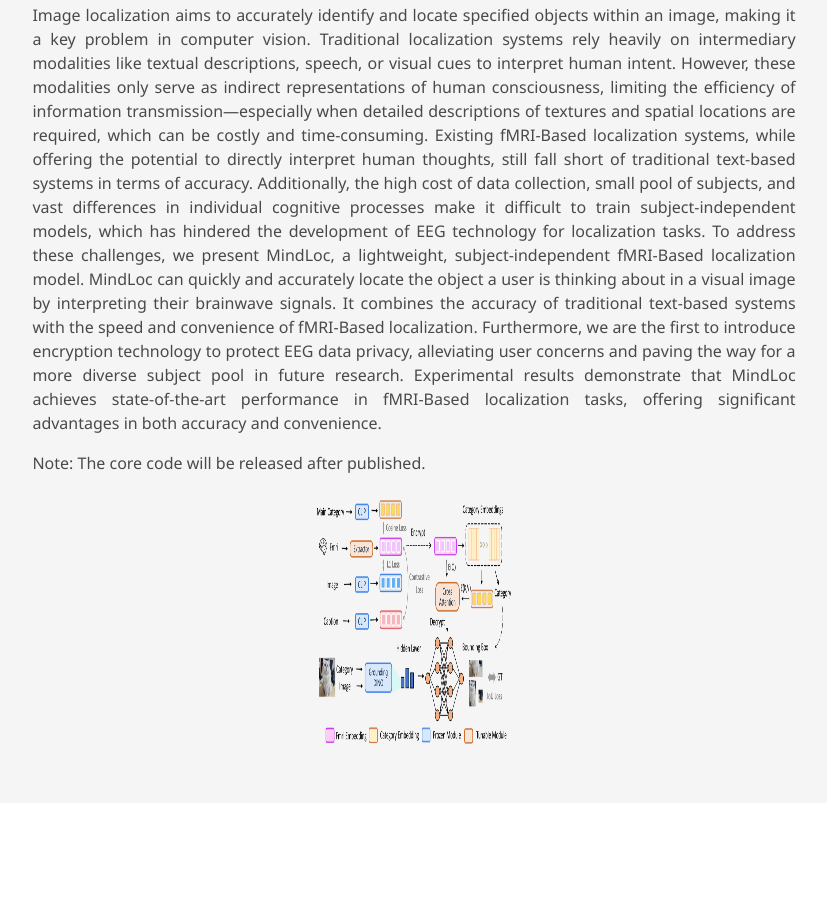
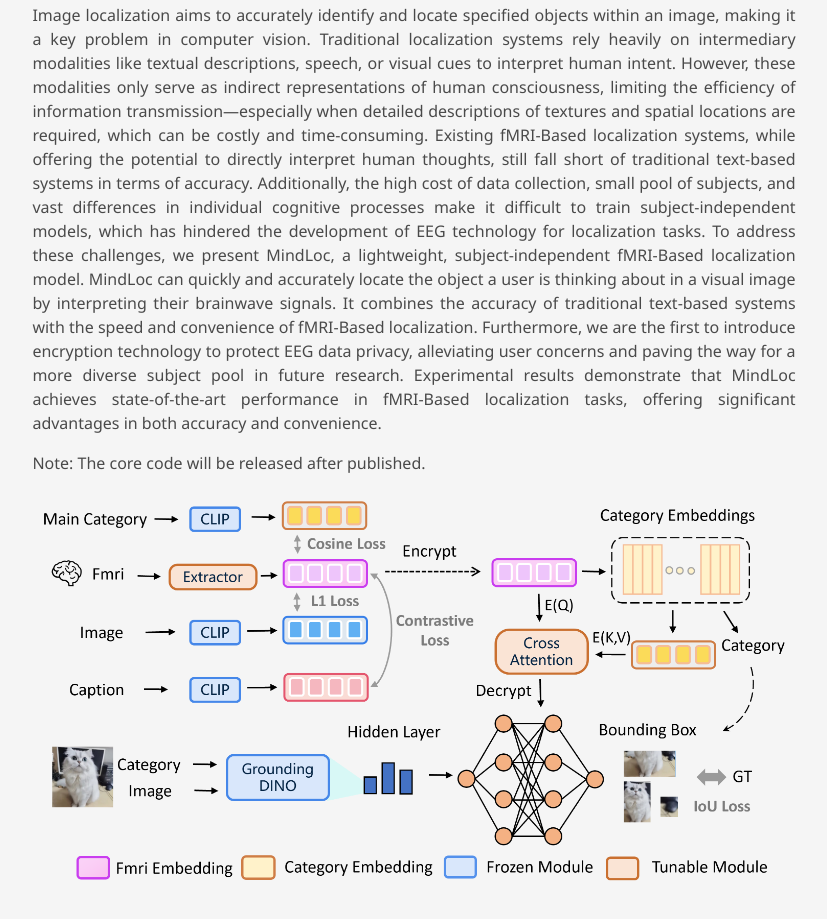
Before and after one commit to mindloc-sys/mindloc-sys.github.io, a plain HTML site: page index.html in a window 1280 px wide. Shown: the part 309-1228 px from the top of the page, without its empty margins (226-1053 px from the left). Before the commit the page ends 1112 px from the top, so only its background shows below. Drawn offline with nearby package versions, Linux system fonts and the light colour scheme; some icons are missing; a web font is replaced by a local one.

Commit message:
Update index.html

```diff
--- a/index.html
+++ b/index.html
@@ -59,7 +59,7 @@
               Note: The core code will be released after published.
             </p>
           </div>
-          <img style="text-align: center; width: 200px;" src="resources/intro.png" />
+          <img style="text-align: center;  width:120%; height:auto;" src="resources/intro.png" />
         </div>
       </div>
       <!--/ Abstract. -->
```
